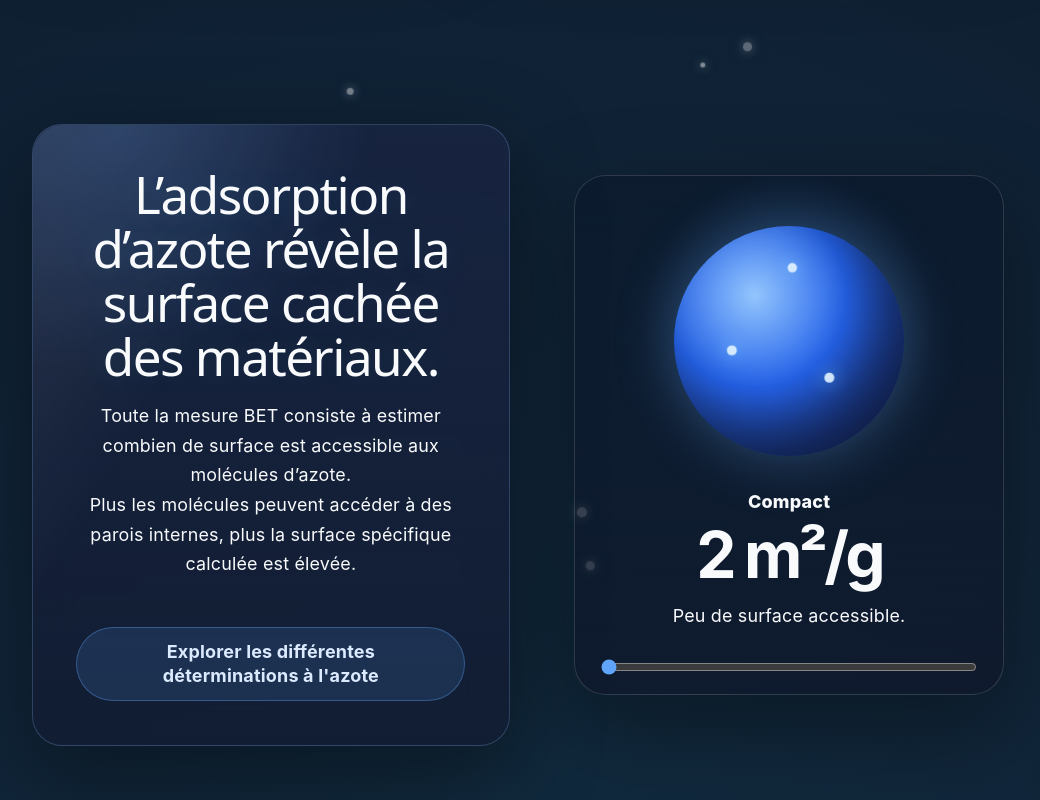
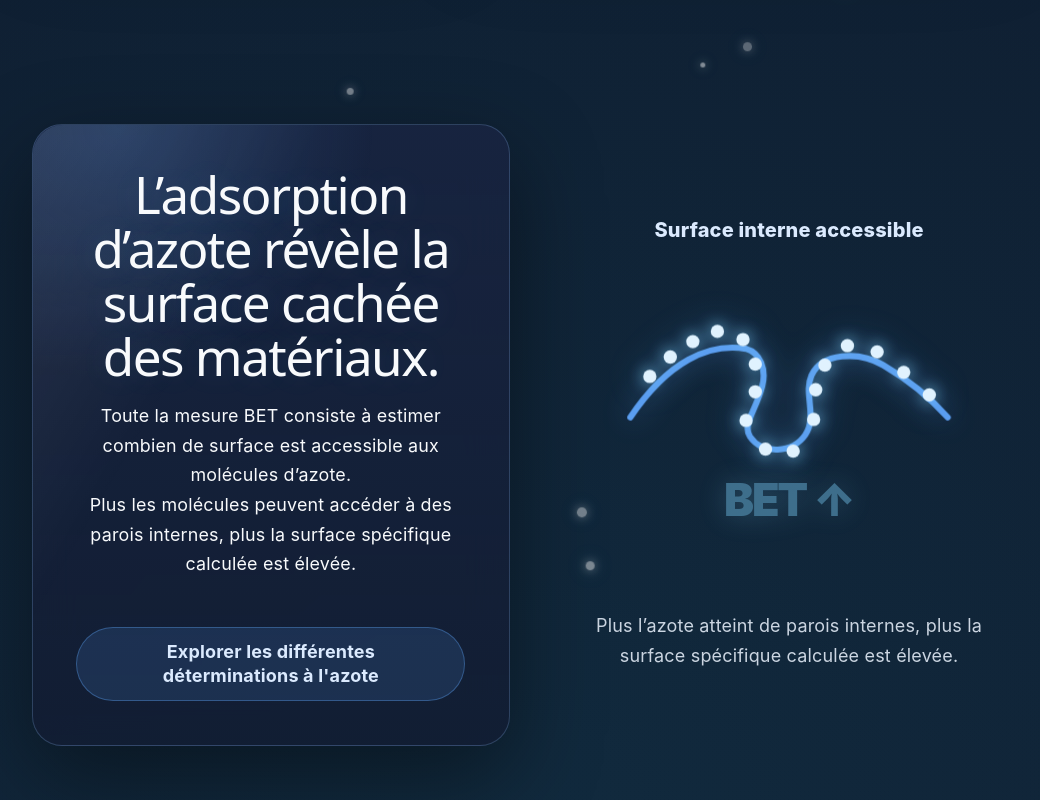
Before and after one commit to AlexDevLab-Hub/Surface-sp-cifique-pour-les-d-butants-, a React (Vite) app: page / in a window 1280 px wide. Shown: the part 4469-5269 px from the top of the page, without its empty margins (122-1162 px from the left). Built offline with nearby package versions, Linux system fonts and the light colour scheme.

Commit message:
amélioration visuel conclusion

```diff
--- a/src/App.css
+++ b/src/App.css
@@ -1489,18 +1489,6 @@ body,
   100% {
     transform: translate3d(0, 0, 0);
   }
-}
-
-.betVisual {
-  min-height: 520px;
-  position: relative;
-  overflow: hidden;
-  border-radius: 32px;
-  border: 1px solid rgba(255,255,255,0.14);
-  background:
-    radial-gradient(circle at 50% 28%, rgba(96,165,250,0.20), transparent 34%),
-    linear-gradient(180deg, rgba(2,6,23,0.24), rgba(15,23,42,0.78));
-  box-shadow: 0 30px 90px rgba(0,0,0,0.38);
 }
 
 .betParticle {
@@ -2629,3 +2617,155 @@ body {
   line-height: 1.35;
   white-space: normal;
 }
+
+.betSummaryCard {
+  min-height: 520px;
+  display: grid;
+  place-items: center;
+  text-align: center;
+}
+
+.surfaceSceneSvg {
+  position: relative;
+  width: min(100%, 430px);
+  height: 365px;
+}
+
+.betSurfaceSvg {
+  width: 100%;
+  height: 100%;
+  overflow: visible;
+}
+
+.surfacePath {
+  fill: none;
+  stroke: rgba(96,165,250,0.95);
+  stroke-width: 6;
+  stroke-linecap: round;
+  stroke-linejoin: round;
+  filter: drop-shadow(0 0 14px rgba(96,165,250,0.42));
+}
+
+.smoothSurface {
+  animation: smoothSurfaceCycle 7s ease-in-out infinite;
+}
+
+.porousSurface {
+  opacity: 0;
+  stroke: rgba(96,165,250,0.95);
+  animation: porousSurfaceCycle 7s ease-in-out infinite;
+}
+
+.smoothMolecules,
+.porousMolecules {
+  fill: #e0f2fe;
+  filter:
+    drop-shadow(0 0 8px rgba(125,211,252,0.9))
+    drop-shadow(0 0 16px rgba(96,165,250,0.35));
+}
+
+.smoothMolecules {
+  animation: smoothMoleculesCycle 7s ease-in-out infinite;
+}
+
+.porousMolecules {
+  opacity: 0;
+  animation: porousMoleculesCycle 7s ease-in-out infinite;
+}
+
+.betUpText {
+  fill: #7dd3fc;
+  font-size: 44px;
+  font-weight: 900;
+  letter-spacing: -0.05em;
+  opacity: 0;
+  filter: drop-shadow(0 0 14px rgba(125,211,252,0.55));
+  animation: betUpCycle 7s ease-in-out infinite;
+}
+
+.sceneLabel {
+  position: absolute;
+  left: 0;
+  right: 0;
+  top: 18px;
+  color: #dbeafe;
+  font-weight: 800;
+  font-size: 20px;
+}
+
+.sceneLabel.limited {
+  animation: limitedLabelCycle 7s ease-in-out infinite;
+}
+
+.sceneLabel.internal {
+  opacity: 0;
+  animation: internalLabelCycle 7s ease-in-out infinite;
+}
+
+.betSummaryCard p {
+  max-width: 420px;
+  margin: 0 auto;
+  color: #cbd5e1;
+  line-height: 1.65;
+  font-size: 18px;
+}
+
+@keyframes smoothSurfaceCycle {
+  0%, 38% { opacity: 1; }
+  48%, 100% { opacity: 0; }
+}
+
+@keyframes porousSurfaceCycle {
+  0%, 42% {
+    opacity: 0;
+    stroke-dasharray: 520;
+    stroke-dashoffset: 520;
+  }
+
+  56% {
+    opacity: 1;
+    stroke-dashoffset: 0;
+  }
+
+  100% {
+    opacity: 1;
+    stroke-dashoffset: 0;
+  }
+}
+
+@keyframes smoothMoleculesCycle {
+  0%, 38% { opacity: 1; }
+  48%, 100% { opacity: 0; }
+}
+
+@keyframes porousMoleculesCycle {
+  0%, 52% { opacity: 0; }
+  62%, 100% { opacity: 1; }
+}
+
+@keyframes limitedLabelCycle {
+  0%, 38% { opacity: 1; }
+  48%, 100% { opacity: 0; }
+}
+
+@keyframes internalLabelCycle {
+  0%, 48% { opacity: 0; }
+  58%, 100% { opacity: 1; }
+}
+
+@keyframes betUpCycle {
+  0%, 56% {
+    opacity: 0;
+    transform: translateY(10px);
+  }
+
+  66%, 90% {
+    opacity: 1;
+    transform: translateY(0);
+  }
+
+  100% {
+    opacity: 0;
+    transform: translateY(-6px);
+  }
+}
--- a/src/App.jsx
+++ b/src/App.jsx
@@ -654,66 +654,76 @@ function CapillaryCondensation() {
 }
 
 function BETConclusion() {
-  const [level, setLevel] = useState(0)
+  return (
+    <div className="betSummaryCard">
+      <div className="surfaceSceneSvg">
+        <svg viewBox="0 0 420 300" className="betSurfaceSvg">
+          <path
+            className="surfacePath smoothSurface"
+            d="M55 185 C115 95, 305 95, 365 185"
+          />
 
-  const steps = [
-    {
-      label: 'Compact',
-      value: 2,
-      text: 'Peu de surface accessible.',
-    },
-    {
-      label: 'Poreux',
-      value: 85,
-      text: 'Les pores ajoutent de la surface interne.',
-    },
-    {
-      label: 'Très poreux',
-      value: 250,
-      text: 'L’azote atteint beaucoup plus de parois.',
-    },
-    {
-      label: 'Énormément poreux',
-      value: 500,
-      text: 'La surface accessible devient immense.',
-    },
-  ]
+          <path
+            className="surfacePath porousSurface"
+            d="M55 185 C92 130, 132 112, 168 118
+               C182 122, 188 138, 184 154
+               C178 178, 164 192, 172 204
+               C184 222, 214 220, 226 202
+               C238 184, 224 162, 232 144
+               C242 122, 278 120, 302 134
+               C326 148, 348 166, 365 185"
+          />
 
-  const current = steps[level]
+<g className="smoothMolecules">
+  <circle cx="74" cy="145" r="6.5" />
+  <circle cx="94" cy="126" r="6.5" />
+  <circle cx="116" cy="111" r="6.5" />
+  <circle cx="141" cy="100" r="6.5" />
+  <circle cx="168" cy="94" r="6.5" />
+  <circle cx="197" cy="91" r="6.5" />
+  <circle cx="226" cy="94" r="6.5" />
+  <circle cx="254" cy="101" r="6.5" />
+  <circle cx="281" cy="113" r="6.5" />
+  <circle cx="306" cy="130" r="6.5" />
+  <circle cx="328" cy="151" r="6.5" />
+</g>
 
-  return (
-    <div className="betVisual">
-      <div className={`betParticle betLevel${level}`}>
-<span className="betPore p1" />
-<span className="betPore p2" />
-<span className="betPore p3" />
-<span className="betPore p4" />
-<span className="betPore p5" />
+<g className="porousMolecules">
+  <circle cx="74" cy="145" r="6.5" />
+  <circle cx="94" cy="126" r="6.5" />
+  <circle cx="116" cy="111" r="6.5" />
+  <circle cx="140" cy="101" r="6.5" />
 
-<span className="betPore p6" />
-<span className="betPore p7" />
+  <circle cx="165" cy="109" r="6.5" />
+  <circle cx="177" cy="133" r="6.5" />
+  <circle cx="177" cy="160" r="6.5" />
+  <circle cx="168" cy="188" r="6.5" />
 
-<span className="betPore p8" />
-<span className="betPore p9" />
+  <circle cx="187" cy="216" r="6.5" />
+  <circle cx="214" cy="218" r="6.5" />
 
-        {Array.from({ length: 30 }).map((_, i) => (
-          <span key={i} className={`betNitrogen n${i}`} />
-        ))}
+  <circle cx="234" cy="187" r="6.5" />
+  <circle cx="236" cy="158" r="6.5" />
+  <circle cx="245" cy="134" r="6.5" />
+
+  <circle cx="267" cy="115" r="6.5" />
+  <circle cx="296" cy="121" r="6.5" />
+  <circle cx="322" cy="141" r="6.5" />
+  <circle cx="347" cy="163" r="6.5" />
+</g>
+
+          <text x="210" y="285" textAnchor="middle" className="betUpText">
+  BET ↑
+</text>
+        </svg>
+
+        <div className="sceneLabel limited">Surface accessible limitée</div>
+        <div className="sceneLabel internal">Surface interne accessible</div>
       </div>
 
-      <div className="betCounter">
-        <span>{current.label}</span>
-        <strong>{current.value} m²/g</strong>
-        <p>{current.text}</p>
-
-        <input
-          type="range"
-          min="0"
-          max="3"
-          value={level}
-          onChange={(e) => setLevel(Number(e.target.value))}
-        />
-      </div>
+      <p>
+        Plus l’azote atteint de parois internes, plus la surface spécifique calculée est élevée.
+      </p>
     </div>
   )
 }
```
